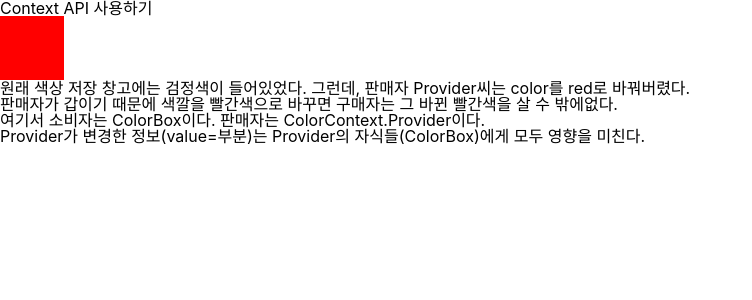
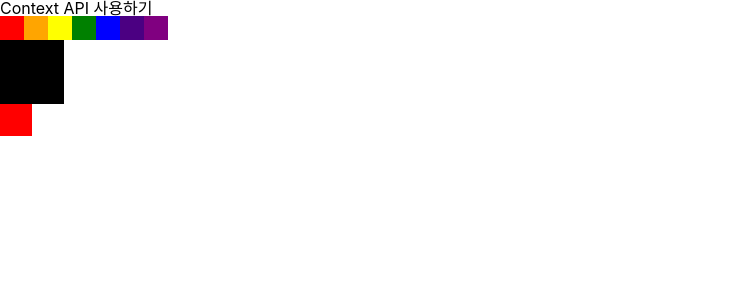
Before and after one commit to simsimjae/react_practice, a React (Create React App) app: page / in a window 1280 px wide. Shown: the top 300 px of the page, without its empty margins (0-752 px from the left). Built offline with nearby package versions, Linux system fonts and the light colour scheme.

Commit message:
동적 Context API 사용해보기

```diff
--- a/src/App.js
+++ b/src/App.js
@@ -1,23 +1,20 @@
 import React from "react";
 import "./index.scss";
 import ColorBox from "./components/ColorBox";
-import ColorContext from "./contexts/color"; // 색상 저장 창고 가져옴.
+import ColorContext, { ColorProvider } from "./contexts/color"; // 색상 저장 창고 가져옴.
+import SelectColors from "./components/SelectColors";
 
 function App() {
 	return (
 		<div className="App">
 			<h2>Context API 사용하기</h2>
 
-			<ColorContext.Provider value={{ color: "red" }}>
+			<ColorProvider>
 				<div>
+					<SelectColors />
 					<ColorBox />
 				</div>
-			</ColorContext.Provider>
-
-			<p>원래 색상 저장 창고에는 검정색이 들어있었다. 그런데, 판매자 Provider씨는 color를 red로 바꿔버렸다.</p>
-			<p>판매자가 갑이기 때문에 색깔을 빨간색으로 바꾸면 구매자는 그 바뀐 빨간색을 살 수 밖에없다.</p>
-			<p>여기서 소비자는 ColorBox이다. 판매자는 ColorContext.Provider이다.</p>
-			<p>Provider가 변경한 정보(value={}부분)는 Provider의 자식들(ColorBox)에게 모두 영향을 미친다.</p>
+			</ColorProvider>
 		</div>
 	);
 }
--- a/src/components/ColorBox.js
+++ b/src/components/ColorBox.js
@@ -1,10 +1,17 @@
 import React from "react";
-import ColorContext from "../contexts/color";
+import ColorContext, { ColorConsumer } from "../contexts/color";
 
 const ColorBox = () => {
-	// 저장창고에 들어있는 색상을 꺼내온다.
-	// Consumer(소비자)는 Provider(판매자)가 저장창고에서 꺼낸 색상을(기본은 검정색인데, 판매자가 방금 빨간색으로 바꿈) 구매해서 박스에 페인트칠을 한다.
-	return <ColorContext.Consumer>{({ color }) => <div style={{ width: "64px", height: "64px", background: color }}></div>}</ColorContext.Consumer>;
+	return (
+		<ColorConsumer>
+			{context => (
+				<>
+					<div style={{ width: "64px", height: "64px", background: context.state.color }}></div>
+					<div style={{ width: "32px", height: "32px", background: context.state.subColor }}></div>
+				</>
+			)}
+		</ColorConsumer>
+	);
 };
 
 export default ColorBox;
--- a/src/components/SelectColors.js
+++ b/src/components/SelectColors.js
@@ -1 +1,30 @@
-import React from 'react';
+import React from "react";
+import { ColorConsumer } from "../contexts/color";
+
+const colors = ["red", "orange", "yellow", "green", "blue", "indigo", "purple"];
+
+const SelectColors = () => {
+	return (
+		<ColorConsumer>
+			{context => (
+				<div style={{ display: "flex" }}>
+					{colors.map(color => (
+						<div
+							key={color}
+							style={{ background: `${color}`, width: "24px", height: "24px", display: "inline-block", cursor: "pointer" }}
+							onClick={() => {
+								context.actions.setColor(color);
+							}}
+							onContextMenu={e => {
+								e.preventDefault();
+								context.actions.setSubColor(color);
+							}}
+						></div>
+					))}
+				</div>
+			)}
+		</ColorConsumer>
+	);
+};
+
+export default SelectColors;
--- a/src/contexts/color.js
+++ b/src/contexts/color.js
@@ -1,5 +1,28 @@
 import React, { createContext, useState } from "react";
 
-const ColorContext = createContext({ color: "black" }); // 저장창고(Context)에 검정색 저장
+const ColorContext = createContext({
+	state: { color: "black", subColor: "red" },
+	actions: {
+		setColor: () => {},
+		setSubColor: () => {}
+	}
+});
+// 색깔 저장소에는 두가지 컬러가 들어있다.
+
+const ColorProvider = ({ children }) => {
+	const [color, setColor] = useState("black");
+	const [subColor, setSubColor] = useState("red");
+
+	const context = {
+		state: { color, subColor },
+		actions: { setColor, setSubColor }
+	};
+
+	return <ColorContext.Provider value={context}>{children}</ColorContext.Provider>;
+};
+
+const ColorConsumer = ColorContext.Consumer;
+
+export { ColorProvider, ColorConsumer };
 
 export default ColorContext;
```
